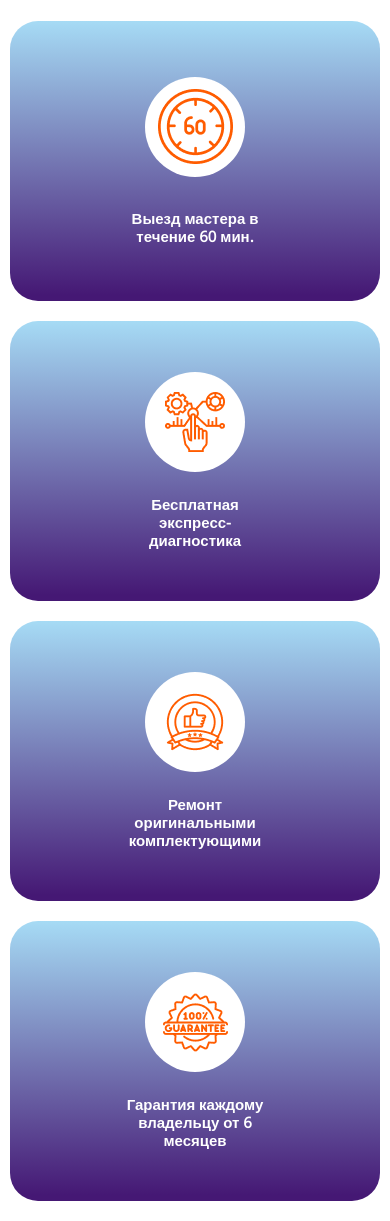
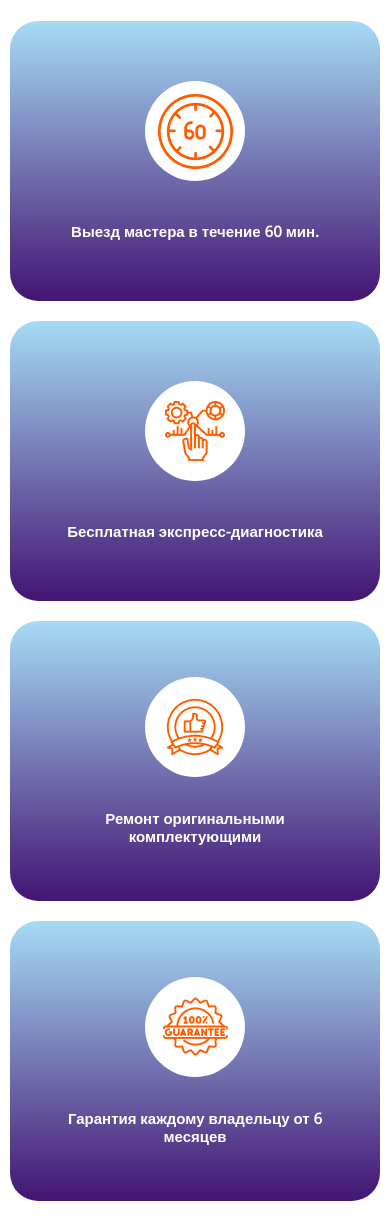
Before and after one commit to AlexeiBrel/Site, a PHP site: page / in a window 390 px wide. Shown: the part 665-1886 px from the top of the page. Run offline with PHP 8.4, Linux system fonts and the light colour scheme; some libraries are stand-ins or nearby versions.

Commit message:
editing blocks trigger items

```diff
--- a/style/style.css
+++ b/style/style.css
@@ -337,7 +337,7 @@
   -webkit-box-align: center;
       -ms-flex-align: center;
           align-items: center;
-  padding: 40px;
+  padding: 40px 30px;
   -ms-flex-pack: distribute;
       justify-content: space-around;
   margin: 10px auto;
@@ -595,7 +595,6 @@
 @media all and (max-width: 560px) {
   .main .trigger .trigger-item {
     width: 100%;
-    padding: 40px 105px;
   }
 }
 
--- a/style/style.scss
+++ b/style/style.scss
@@ -241,7 +241,7 @@ $height) {
             display: flex;
             flex-direction: column;
             align-items: center;
-            padding: 40px;
+            padding: 40px 30px;
             justify-content: space-around;
             margin: 10px auto;
             h2 {
@@ -461,7 +461,6 @@ $height) {
         .trigger {
             .trigger-item {
                 width: 100%;
-                padding: 40px 105px;
             }
         }
     }
```
